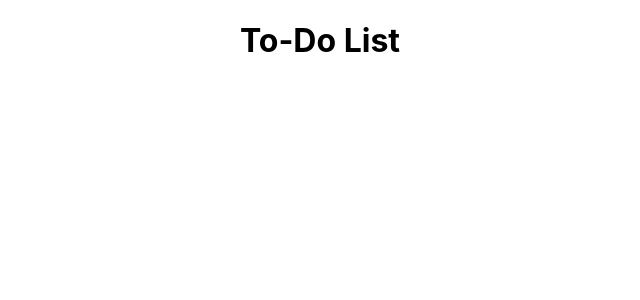
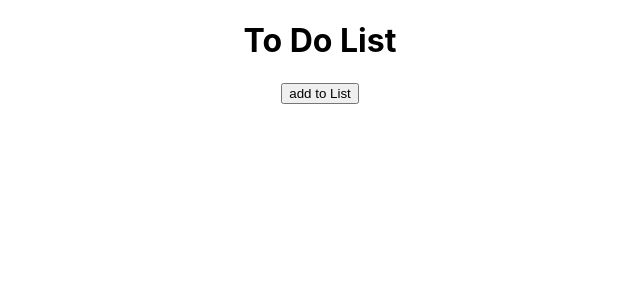
Before and after one commit to ForkingPaths2040/to-do-list, a React (Create React App) app: page / in a window 1280 px wide. Shown: the top 300 px of the page, without its empty margins (320-960 px from the left). Built offline with nearby package versions, Linux system fonts and the light colour scheme.

Commit message:
Part 1, action, reducer, store setup, button uses redux to render change to state

```diff
--- a/src/App.js
+++ b/src/App.js
@@ -1,11 +1,16 @@
-import React from 'react';
-import './App.css';
+import React from "react";
+import { Provider } from "react-redux";
+import store from "./store";
+import "./App.css";
+import Home from "./Home";
 
 function App() {
   return (
-    <div className="App">
-      <h1>To-Do List</h1>
-    </div>
+    <Provider store={store}>
+      <div className="App">
+        <Home />
+      </div>
+    </Provider>
   );
 }
 
--- /dev/null
+++ b/src/Home.js
@@ -0,0 +1,35 @@
+import React, { Component } from "react";
+import actions from "./actions";
+import { connect } from "react-redux";
+import { bindActionCreators } from "react-redux";
+
+class Home extends Component {
+  render() {
+    return (
+      <div>
+        <h1>To Do List</h1>
+        <button
+          onClick={() => {
+            this.props.addToDo("Example");
+          }}
+        >
+          add to List
+        </button>
+      </div>
+    );
+  }
+}
+
+function mapProps(state) {
+  return {
+    list: state.list,
+  };
+}
+
+function mapDispatch(dispatch) {
+  return {
+    addToDo: (newItem) => dispatch(actions.addToDo(newItem)),
+  };
+}
+
+export default connect(mapProps, mapDispatch)(Home);
--- /dev/null
+++ b/src/actions.js
@@ -0,0 +1,38 @@
+import store from "./store";
+
+export const ACTIONS = {
+  ADDTODO: "ADDTODO",
+  REMOVETODO: "REMOVETODO",
+  UPDATENAME: "UPDATENAME",
+  UPDATELIST: "UPDATELIST",
+  TOGGLESTATUS: "TOGGLESTATUS",
+};
+
+export function addToDo(newItem) {
+  console.log("Got new item", newItem);
+  const { list } = store.getState();
+
+  const newList = [].concat(list);
+  newList.push(newItem);
+
+  return store.dispatch({
+    type: ACTIONS.ADDTODO,
+    list: newList,
+  });
+  // return (dispatch, getState) => {
+  //   return dispatch({
+  //     type: ACTIONS.ADDTODO,
+  //     list: [],
+  //   });
+  // };
+}
+
+export function createdToDo(job = "") {
+  return {
+    job,
+    status: "incomplete",
+    createdAt: Date.now(),
+  };
+}
+
+export default { addToDo };
--- a/src/app/store.js
+++ /dev/null
@@ -1,8 +0,0 @@
-import { configureStore } from '@reduxjs/toolkit';
-import counterReducer from '../features/counter/counterSlice';
-
-export default configureStore({
-  reducer: {
-    counter: counterReducer,
-  },
-});
--- /dev/null
+++ b/src/reducer.js
@@ -0,0 +1,21 @@
+import { ACTIONS } from "./actions";
+
+const reducer = (
+  state = {
+    list: [],
+    username: "",
+  },
+  action
+) => {
+  switch (action.type) {
+    case ACTIONS.ADDTODO:
+      return {
+        ...state,
+        list: action.list,
+      };
+    default:
+      return state;
+  }
+};
+
+export default reducer;
--- /dev/null
+++ b/src/store.js
@@ -0,0 +1,6 @@
+import reducer from "./reducer";
+import { createStore, applyMiddleware } from "redux";
+
+let store = createStore(reducer, applyMiddleware());
+
+export default store;
```
Also changed, not shown: src/index.js (+8 -8 lines).
